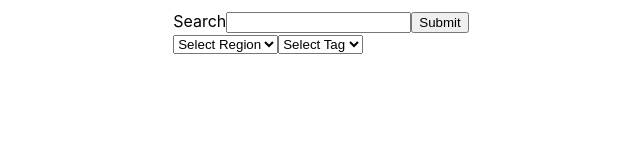
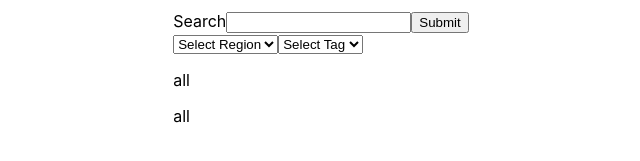
Before and after one commit to hack4impact-utk/appalachian-community-fund, a Next.js app: page /search in a window 1280 px wide. Shown: the part 151-312 px from the top of the page, without its empty margins (319-959 px from the left). Built offline with nearby package versions, Linux system fonts and the light colour scheme.

Commit message:
Add search parameters object

```diff
--- a/components/SearchFilter.tsx
+++ b/components/SearchFilter.tsx
@@ -5,25 +5,33 @@ import { searchRegions, searchTags } from '../utils/interfaces';
 
 const SearchFilter: react.FC = () => {
     // useState for tag selection
-    const[ tag, setTag ] = useState('Select Tag');
+    const[ tag, setTag ] = useState('all');
     let handleTagChange = (selection) => {
         setTag(selection.target.value);
     };
 
     // useState for Region selection
-    const[ region, setRegion ] = useState('Select Tag');
+    const[ region, setRegion ] = useState('all');
     let handleRegionChange = (selection) => {
-        setTag(selection.target.value);
+        setRegion(selection.target.value);
     };
 
-    // useState for page routing
-    const[ append, setAppend ] = useState('');
+    // useState for Key word search
+    const[ searchWord, setSearchWord ] = useState('');
+
     // Dynamically Route to new page on user search
     const router = useRouter();
     const getSearch = () => {
-        router.push(`search/${append}`);
+        router.push(`search/${region}/${tag}/${searchWord}`);
     };
 
+
+    let searchParameters = {
+        tagParam: tag,
+        regionParam: region,
+        searchWordParam: searchWord,
+        dateParam: ''
+    };
 
     return (
         <div>
@@ -33,9 +41,9 @@ const SearchFilter: react.FC = () => {
                     <input
                         type="text"
                         onChange={(word) => {
-                            // useState's `setAppend` assigns to value to `append`
+                            // useState's `setsearchWord` assigns to value to `searchWord`
                             // NOTE: takes you to 404 page since there is no search data
-                            return setAppend(word.target.value);
+                            return setSearchWord(word.target.value);
                         }}
                     />
                 </label>
@@ -43,18 +51,21 @@ const SearchFilter: react.FC = () => {
             </form>
 
             <select onChange={handleRegionChange}>
-                <option value="Select Region">Select Region</option>
+                <option value="all">Select Region</option>
                 {searchRegions.map((regionSelect) => {
                     return <option key={regionSelect.label}>{regionSelect.value}</option>;
                 })}
             </select>
 
             <select onChange={handleTagChange}>
-                <option value="Select Tag">Select Tag</option>
+                <option value="all">Select Tag</option>
                 {searchTags.map((tagSelect) => {
                     return <option key={tagSelect.label}>{tagSelect.value}</option>;
                 })}
             </select>
+            <p>{searchParameters.regionParam}</p>
+            <p>{searchParameters.tagParam}</p>
+            <p>{searchParameters.searchWordParam}</p>
         </div>
     );
 };
```
